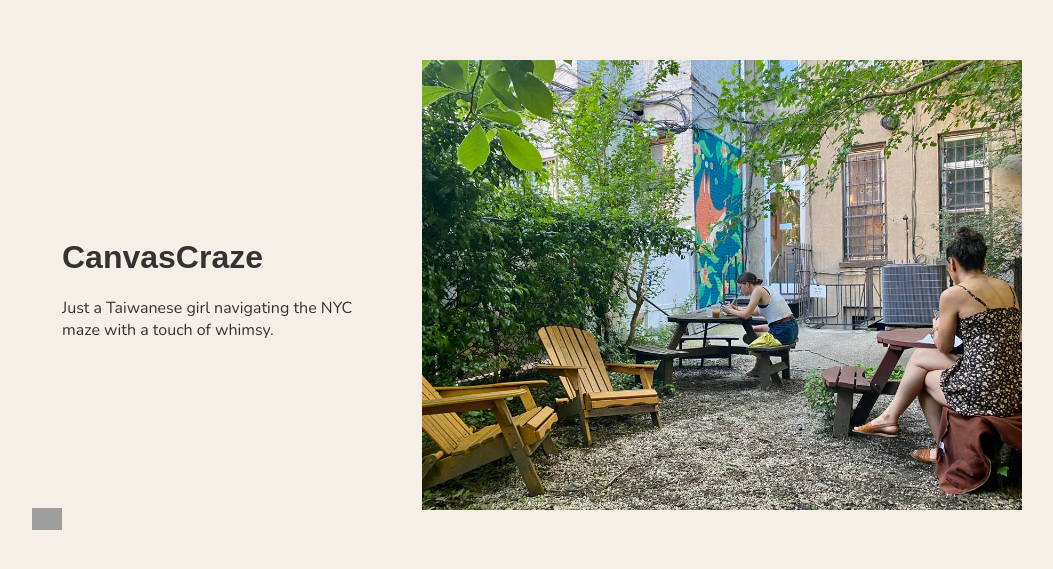
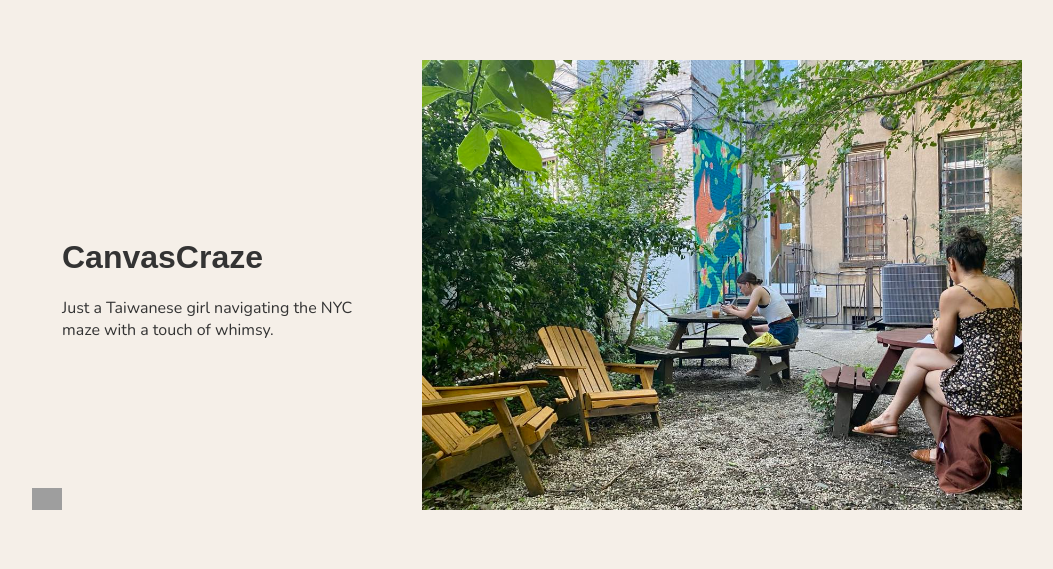
Before and after one commit to cx153/CanvasCraze, a plain HTML site: page index.html in a window 1280 px wide. Shown: the part 113-682 px from the top of the page, without its empty margins (218-1271 px from the left). Drawn offline with nearby package versions, Linux system fonts and the light colour scheme; grey boxes are pictures that could not be loaded.

Commit message:
Update index.html

```diff
--- a/index.html
+++ b/index.html
@@ -58,7 +58,7 @@
         .social-links {
             position: absolute;
             left: 250px; /* 數字愈大愈右 */
-            bottom: 20px; /* 將圖標放置在文字區域的下方 */
+            bottom: 40px; /* 將圖標放置在文字區域的下方 */
         }
     </style>
 </head>
```
